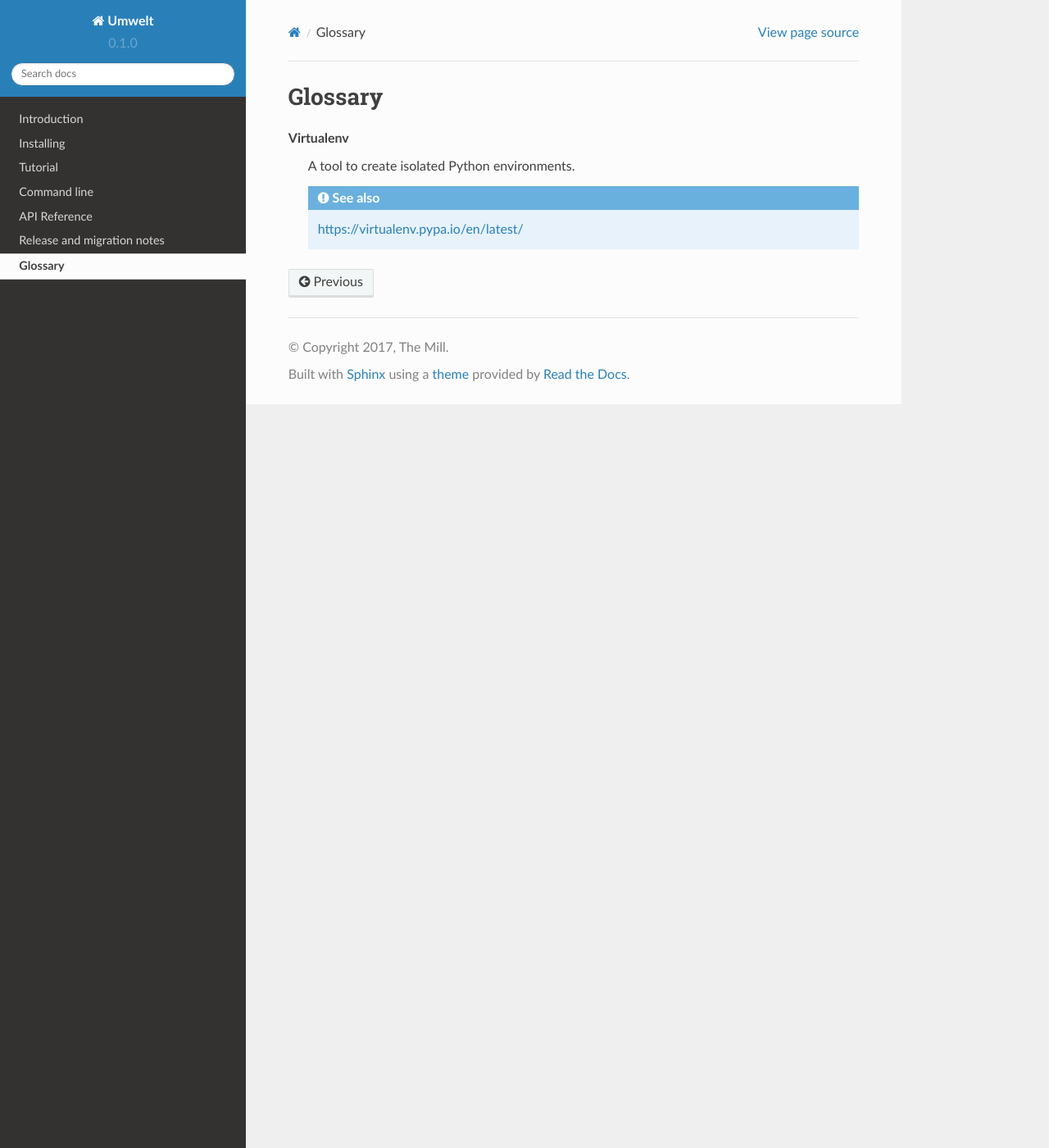
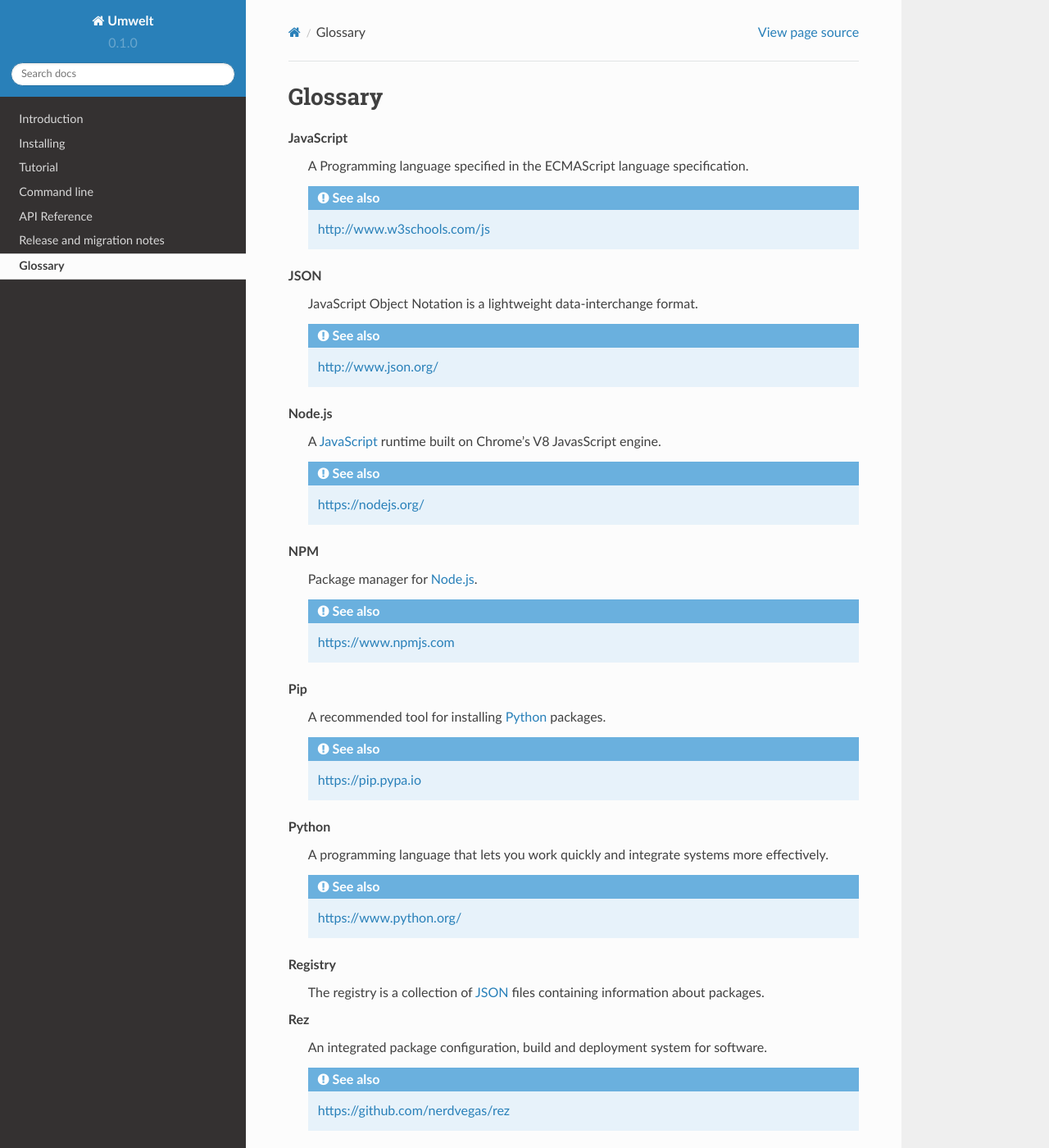
Before and after one commit to themill/wiz, a Sphinx documentation site: the page built from doc/glossary.rst, in a window 1280 px wide and 1400 px high. Shown: the whole window at 82% size. Built offline with Sphinx 7.4.7 and the Read the Docs theme 2.0.0, drawn with Linux system fonts in a browser that asks for light colours.

Commit message:
Add a little introduction and glossary items.

```diff
--- a/doc/glossary.rst
+++ b/doc/glossary.rst
@@ -4,6 +4,48 @@
 
 .. glossary::
 
+    JavaScript
+        A Programming language specified in the ECMAScript language
+        specification.
+
+        .. seealso:: http://www.w3schools.com/js
+
+    JSON
+        JavaScript Object Notation is a lightweight data-interchange format.
+
+        .. seealso:: http://www.json.org/
+
+    Node.js
+        A :term:`JavaScript` runtime built on Chrome's V8 JavasScript engine.
+
+        .. seealso:: https://nodejs.org/
+
+    NPM
+        Package manager for :term:`Node.js`.
+
+        .. seealso:: https://www.npmjs.com
+
+    Pip
+        A recommended tool for installing :term:`Python` packages.
+
+        .. seealso:: https://pip.pypa.io
+
+    Python
+        A programming language that lets you work quickly and integrate systems
+        more effectively.
+
+        .. seealso:: https://www.python.org/
+
+    Registry
+        The registry is a collection of :term:`JSON` files containing
+        information about packages.
+
+    Rez
+        An integrated package configuration, build and deployment system for
+        software.
+
+        .. seealso:: https://github.com/nerdvegas/rez
+
     Virtualenv
         A tool to create isolated Python environments.
 
```
Also changed, not shown: README.rst (+7 -1 lines), doc/introduction.rst (+7 -1 lines).
